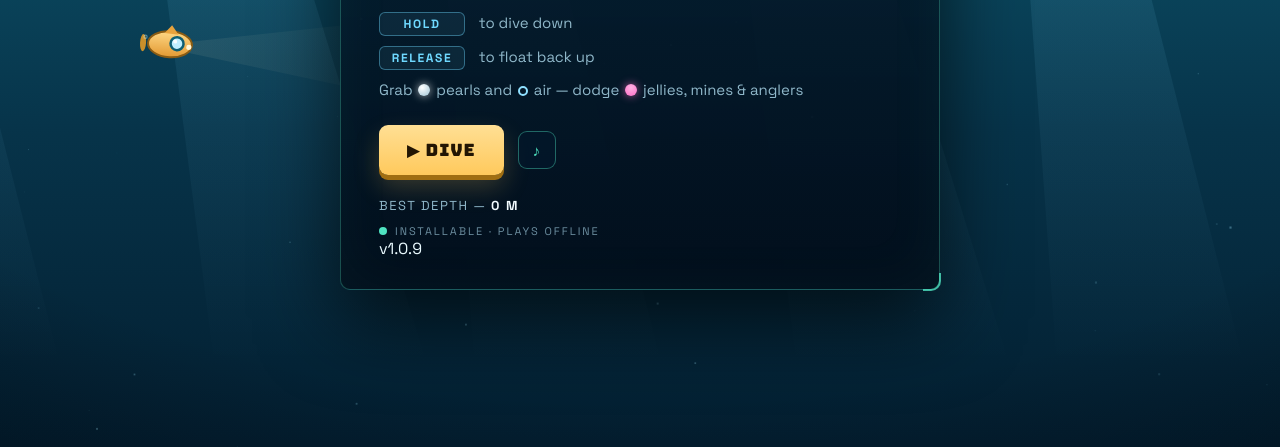
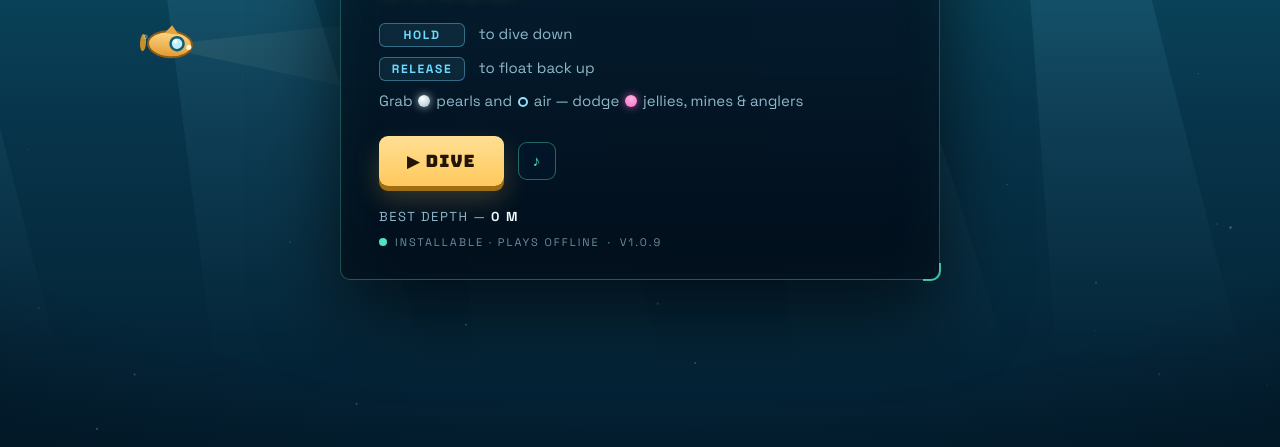
Before and after one commit to bcf495y7fw-code/Abyss-diver, a plain HTML site: page index.html in a window 1280 px wide. Shown: the part 353-800 px from the top of the page. Drawn offline with Linux system fonts and the light colour scheme; animation ran at ten frames a second.

Commit message:
Update index.html

```diff
--- a/index.html
+++ b/index.html
@@ -54,8 +54,12 @@
         <button class="iconbtn sound" data-sound aria-label="Toggle sound">♪</button>
       </div>
       <p class="bestline" id="menuBest">Best depth — <b>0 m</b></p>
-      <p class="pwa-note"><span class="pulse-dot"></span> Installable · plays offline</p>
-      <p class="version-info" id="menuVersion"></p>
+      <p class="pwa-note">
+        <span class="pulse-dot"></span>
+        Installable · plays offline
+        <span class="ver-sep">·</span>
+        <span id="menuVersion"></span>
+       </p>
     </div>
   </div>
 
```
